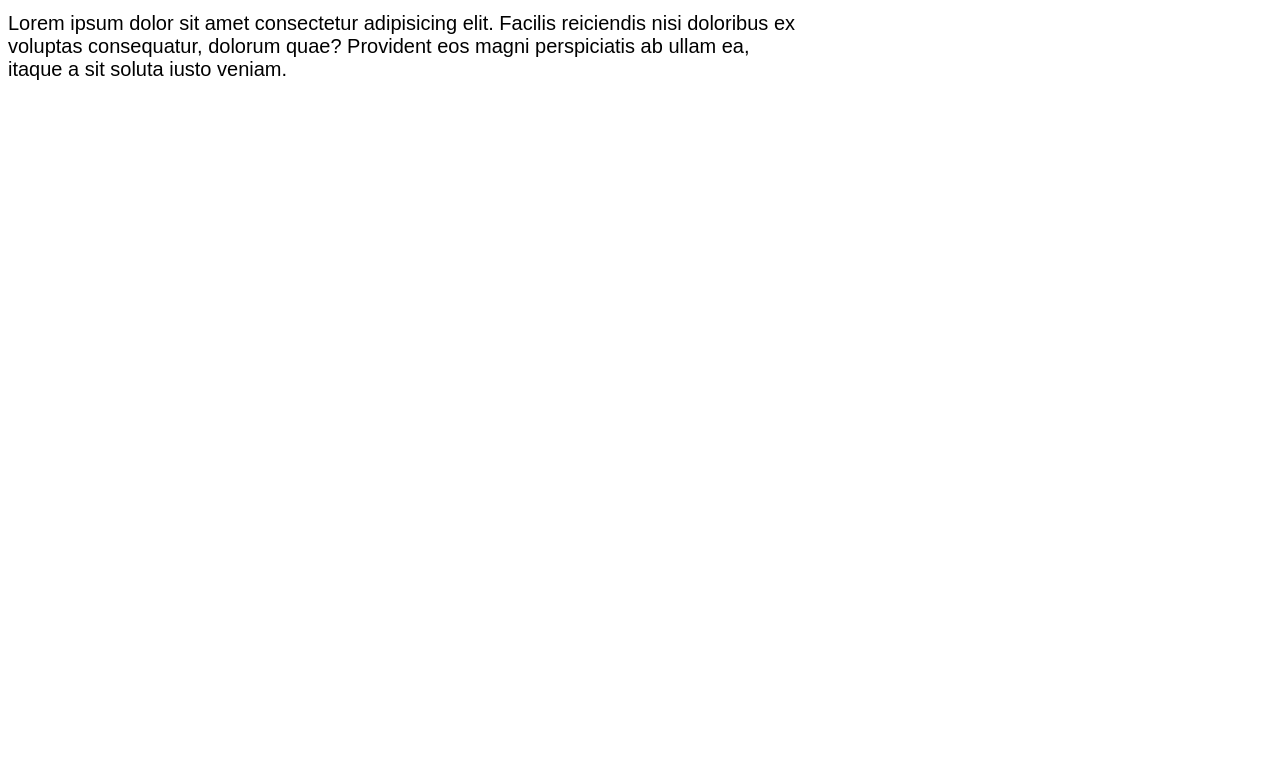
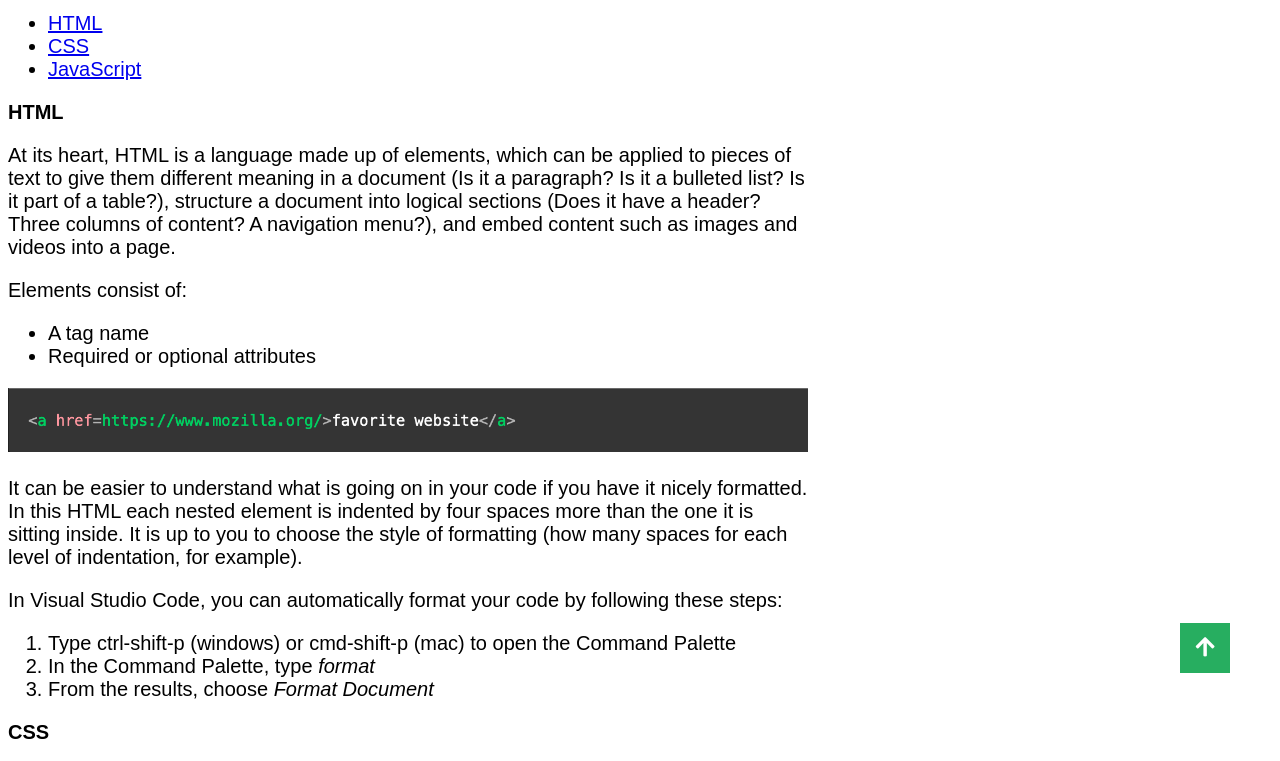
Before and after one commit to PouriMost/acit1620-lab2, a plain HTML site: page index.html in a window 1280 px wide. Shown: the part 87-848 px from the top of the page. Before the commit the page ends 800 px from the top, so only its background shows below. Drawn offline with Linux system fonts and the light colour scheme.

Commit message:
Added Features

```diff
--- a/index.html
+++ b/index.html
@@ -4,11 +4,71 @@
     <meta charset="UTF-8">
     <meta name="viewport" content="width=device-width, initial-scale=1.0">
     <title>Document</title>
+    <link rel="stylesheet" href="https://use.fontawesome.com/releases/v5.4.1/css/all.css">
     <link rel="stylesheet" href="lab2.css">
 </head>
 <body>
-    <h1>ACIT 1620 Lab 2
-    </h1>
-    <p>Lorem ipsum dolor sit amet consectetur adipisicing elit. Facilis reiciendis nisi doloribus ex voluptas consequatur, dolorum quae? Provident eos magni perspiciatis ab ullam ea, itaque a sit soluta iusto veniam.</p>
+   <header>
+    <h1>Fundamental Web Technologies</h1>
+    </header>
+    <p>
+        <ul>
+        <li><a href="#HTML">HTML</a></li>
+        <li><a href="#CSS">CSS</a></li>
+        <li><a href="#JavaS">JavaScript</a></li></ul>
+
+</p>
+    <section
+         id="HTML"><strong>HTML</strong>
+    </section>
+
+    <p> At its heart, HTML is a language made up of elements, which can be applied to pieces of text to give them different meaning in a document (Is it a paragraph? Is it a bulleted list? Is it part of a table?), structure a document into logical sections (Does it have a header? Three columns of content? A navigation menu?), and embed content such as images and videos into a page.</p>
+
+   Elements consist of:
+        <ul>
+        <li>A tag name</li>
+        <li>Required or optional attributes</li>
+        </ul>
+
+    <img src="element.png" alt="HTML photo" />
+
+    <p>It can be easier to understand what is going on in your code if you have it nicely formatted. In this HTML each nested element is indented by four spaces more than the one it is sitting inside. It is up to you to choose the style of formatting (how many spaces for each level of indentation, for example).</p>
+    <p>In Visual Studio Code, you can automatically format your code by following these steps:</p>
+
+    <ol>
+        <li> Type ctrl-shift-p (windows) or cmd-shift-p (mac) to open the Command Palette</li>
+    <li> In the Command Palette, type <em>format</em></li>
+    <li> From the results, choose <em>Format Document</em></li>
+        </ol>
+    </section></p>
+    <section id="CSS"><strong>CSS</strong>
+
+    <p>CSS is a language for specifying how documents are presented to users. It can be used for very basic document text styling — for example, for changing the color and size of headings and links. It can be used to create a layout — for example, turning a single column of text into a layout with a main content area and a sidebar for related information. It can even be used for effects such as animation.</p>
+
+    <p>CSS is a rule-based language — you define the rules by specifying groups of styles that should be applied to particular elements or groups of elements on your web page.</p>
+
+    <p>For example, you can decide to have the main heading on your page to be shown as large red text. The following code shows a very simple CSS rule that would achieve the styling described above:</p>
+        <img src="css.png" alt="css photo" />
+</section>
+    </p>
+<section id="JavaS"><strong>JavaScript</strong>
+
+    <p>JavaScript is a programming language that allows you to implement complex functionalities on web pages. Every time a web page does more than just sit there and display static information for you to look at—displaying timely content updates, interactive maps, animated 2D/3D graphics, scrolling video jukeboxes, or more—you can bet that JavaScript is probably involved.</p>
+
+    <p> The core client-side JavaScript language consists of some common programming features that allow you to do things like:</p>
+
+    <ul>
+        <li>Store useful values inside variables</li>
+        <li>Perform operations on pieces of text (known as "strings" in programming)</li>
+        <li>Run code in response to certain events occurring on a web page - for example, a user clicking a button</li>
+        </ul>
+
+    <img src="script.png" alt="javascript photo" />
+    <p>What is even more exciting however is the functionality built on top of the client-side JavaScript language. So-called Application Programming Interfaces (APIs) provide you with extra superpowers to use in your JavaScript code.</p>
+
+    <p>APIs are ready-made sets of code building blocks that allow a developer to implement programs that would otherwise be hard or impossible to implement. They do the same thing for programming that ready-made furniture kits do for home building — it is much easier to take ready-cut panels and screw them together to make a bookshelf than it is to work out the design yourself, go and find the correct wood, cut all the panels to the right size and shape, find the correct-sized screws, and then put them together to make a bookshelf. </p>
+</section>
+</p>
+<a class="gotopbtn" href="#"> <i class="fas fa-arrow-up"></i> </a>
 </body>
 </html>
--- a/lab2.css
+++ b/lab2.css
@@ -9,3 +9,20 @@ header nav ul li a {
 img {
     max-width: 100%;
 }
+html{
+    scroll-behavior: smooth;
+  }
+  .gotopbtn{
+    position: fixed;
+    width: 50px;
+    height: 50px;
+    background: #27ae60;
+    bottom: 40px;
+    right: 50px;
+
+    text-decoration: none;
+    text-align: center;
+    line-height: 50px;
+    color: white;
+    font-size: 22px;
+  }
```
